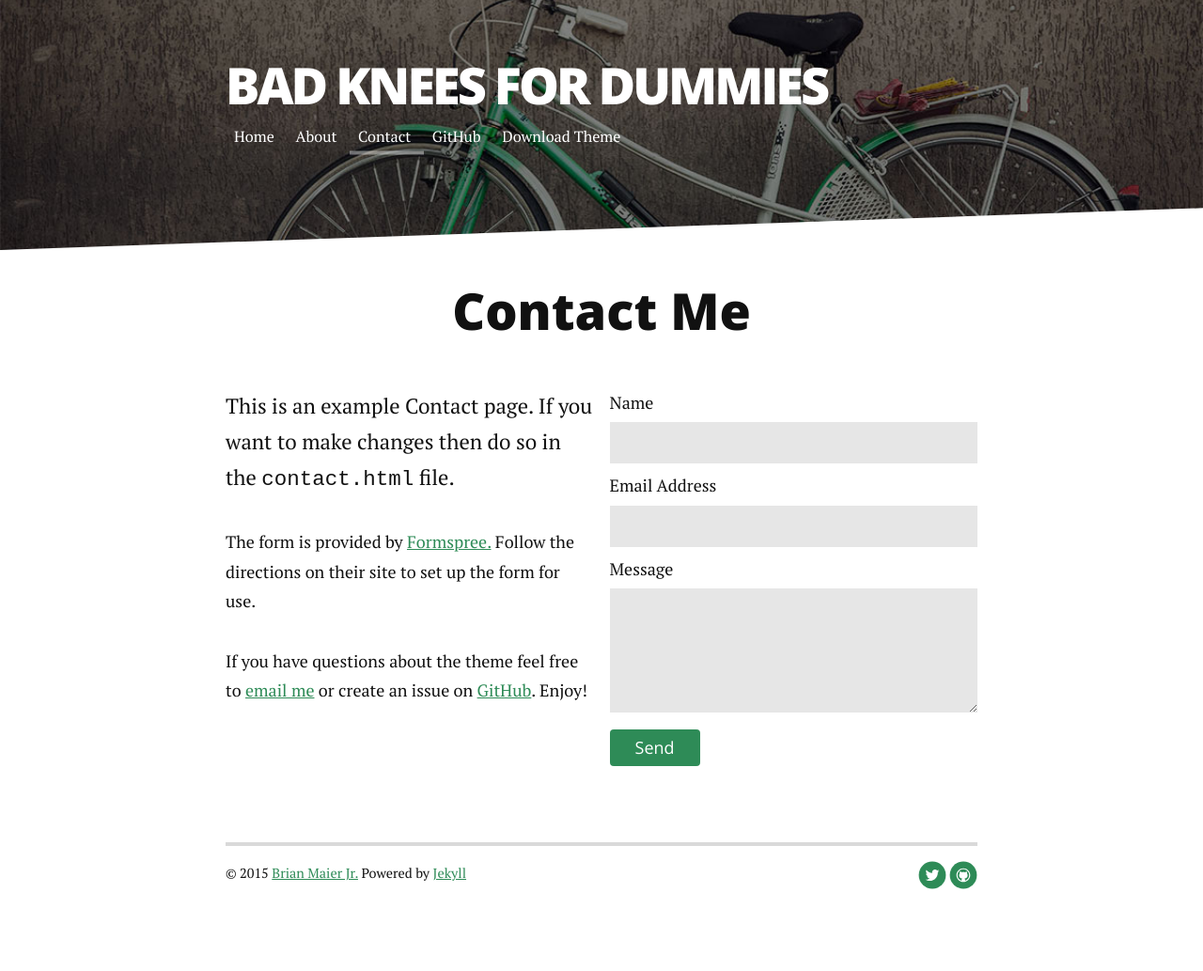
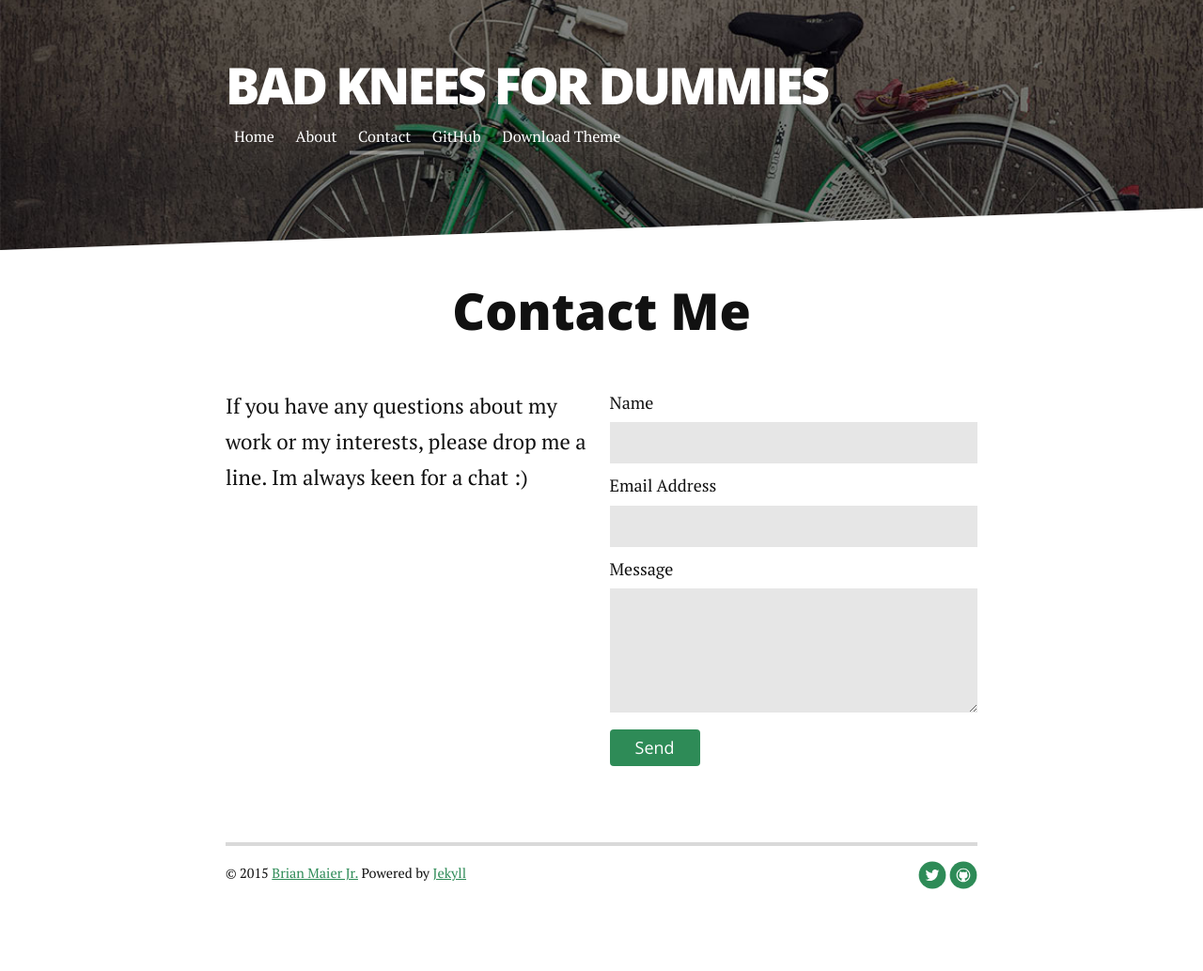
Before and after one commit to jimmybgammyknee/jimmybgammyknee.github.io, a Jekyll site: the page built from contact.md, in a window 1280 px wide. Shown: the whole page at 94% size. Built offline with Jekyll 4.4.1, drawn with Linux system fonts in a browser that asks for light colours; nearby versions of some CDN libraries; Markdown is read by kramdown in place of the engine named in the settings.

Commit message:
new contact page

```diff
--- a/contact.md
+++ b/contact.md
@@ -1,16 +1,14 @@
 ---
 layout: default
-title: Contact Long Haul
+title: Contact Jimmy
 ---
 
 <div id="contact">
   <h1 class="pageTitle">Contact Me</h1>
   <div class="contactContent">
-    <p class="intro">This is an example Contact page. If you want to make changes then do so in the <code>contact.html</code> file.</p>
-    <p>The form is provided by <a href="http://formspree.io/">Formspree.</a> Follow the directions on their site to set up the form for use.</p>
-    <p>If you have questions about the theme feel free to <a href="mailto:brimaidesigns@gmail.com">email me</a> or create an issue on <a href="https://github.com/brianmaierjr/long-haul">GitHub</a>. Enjoy!</p>
+    <p class="intro">If you have any questions about my work or my interests, please drop me a line. Im always keen for a chat :)</p>
   </div>
-  <form action="http://formspree.io/your@mail.com" method="POST">
+  <form action="http://formspree.io/jimmymbreen@gmail.com" method="POST">
     <label for="name">Name</label>
     <input type="text" id="name" name="name" class="full-width"><br>
     <label for="email">Email Address</label>
```
